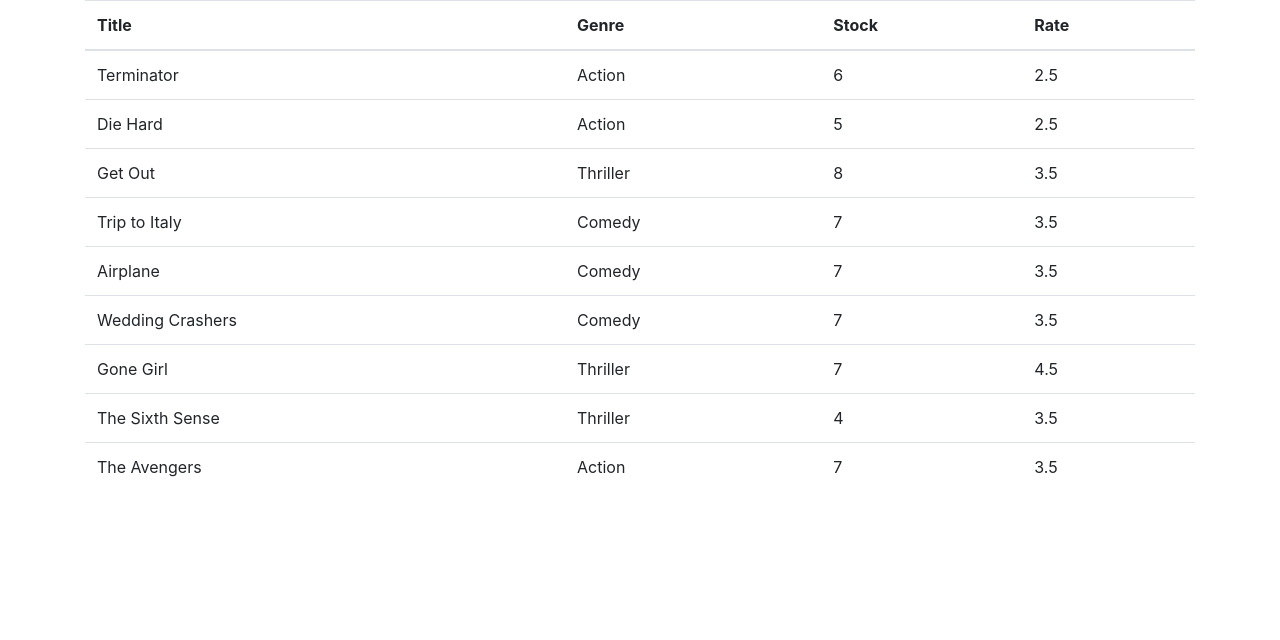
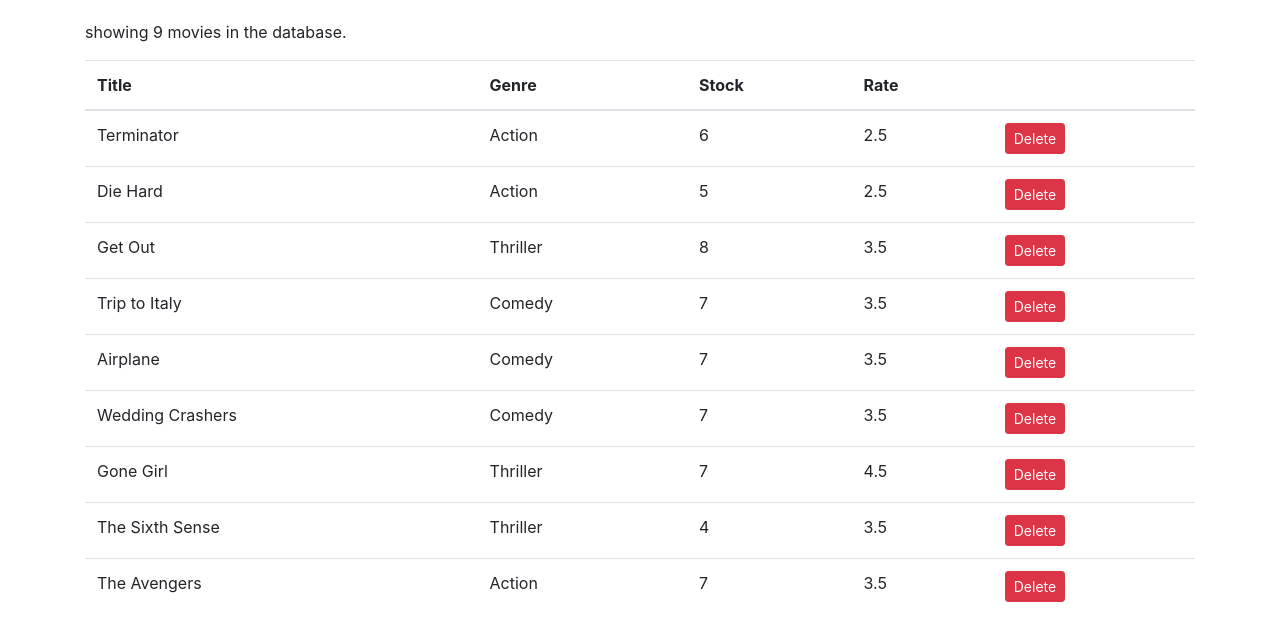
Before and after one commit to ranjan2nd/my-movies, a React (Create React App) app: page / in a window 1280 px wide. Shown: the top 640 px of the page. Built offline with nearby package versions, Linux system fonts and the light colour scheme.

Commit message:
deleteing movies

```diff
--- a/src/components/movies.jsx
+++ b/src/components/movies.jsx
@@ -5,8 +5,17 @@
   state = {
     movies: getMovies(),
   };
+
+  handleDelete = (movie) => {
+    const movies = this.state.movies.filter((m) => m._id !== movie._id);
+    this.setState({ movies });
+  };
   render() {
+    const { length: count } = this.state.movies;
+    if (count == 0) return <p>There are no movie in the database.</p>;
     return (
+      <React.Fragment>
+        <p>showing {count} movies in the database.</p>
         <table className="table">
           <thead>
             <tr>
@@ -14,19 +23,29 @@
               <th>Genre</th>
               <th>Stock</th>
               <th>Rate</th>
+              <th></th>
             </tr>
           </thead>
           <tbody>
             {this.state.movies.map((movie) => (
-            <tr>
+              <tr key={movie._id}>
                 <td>{movie.title}</td>
                 <td>{movie.genre.name}</td>
                 <td>{movie.numberInStock}</td>
                 <td>{movie.dailyRentalRate}</td>
+                <td>
+                  <button
+                    onClick={() => this.handleDelete(movie)}
+                    className="btn btn-danger btn-sm"
+                  >
+                    Delete
+                  </button>
+                </td>
               </tr>
             ))}
           </tbody>
         </table>
+      </React.Fragment>
     );
   }
 }
--- a/src/index.css
+++ b/src/index.css
@@ -1,5 +1,6 @@
 body {
   margin: 0;
+  padding:20px 0 0 0;
   font-family: -apple-system, BlinkMacSystemFont, 'Segoe UI', 'Roboto', 'Oxygen',
     'Ubuntu', 'Cantarell', 'Fira Sans', 'Droid Sans', 'Helvetica Neue',
     sans-serif;
```
Lines whose indentation alone changed are shown as unchanged.
